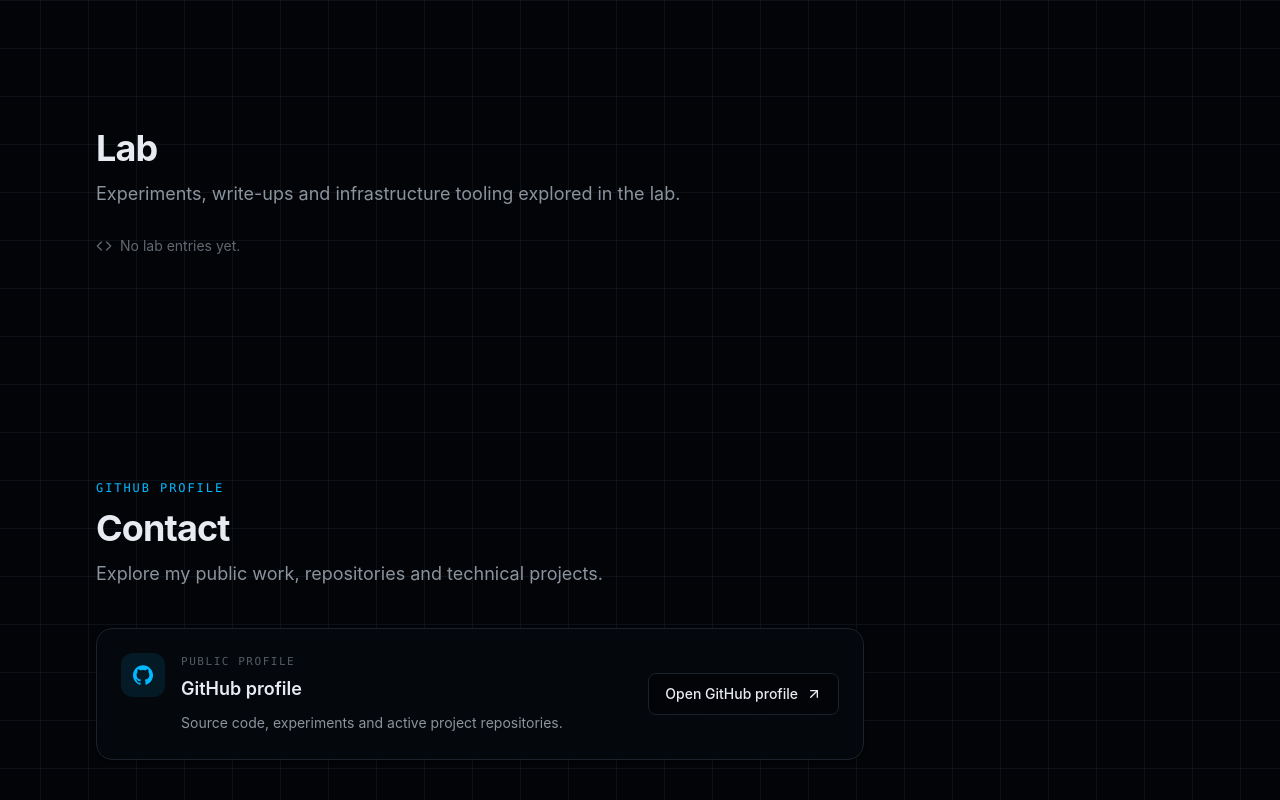
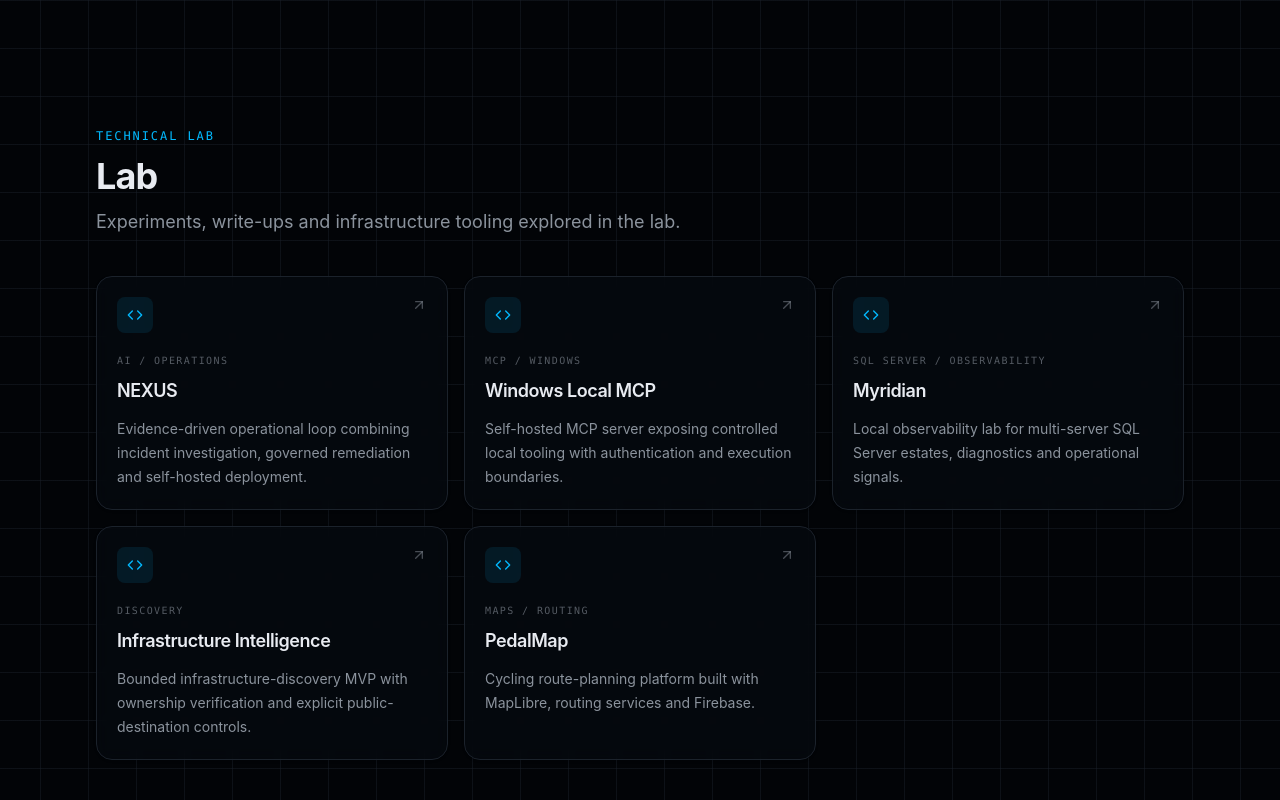
Before and after one commit to raycbn/rayvega, a React (Vite) app: page / in a window 1280 px wide. Shown: the part 8880-9680 px from the top of the page. Built offline with nearby package versions, Linux system fonts and the light colour scheme.

Commit message:
feat(portfolio): turn lab into technical showcase

```diff
--- a/src/components/sections/Lab.tsx
+++ b/src/components/sections/Lab.tsx
@@ -1,23 +1,75 @@
-import { Code } from 'lucide-react'
+import { ArrowUpRight, Code } from 'lucide-react'
+import { motion } from 'framer-motion'
 import { Section } from '../ui/Section'
 import { useLanguage } from '../../lib/i18n'
 
+type LabEntry = {
+  id: string
+  title: string
+  category: string
+  text: string
+  href: string
+}
+
 export function Lab() {
-  const { t } = useLanguage()
+  const { language, t } = useLanguage()
+  const entries: LabEntry[] = language === 'es'
+    ? [
+        { id: 'nexus', title: 'NEXUS', category: 'IA / Operaciones', text: 'Ciclo operativo basado en evidencias, investigación de incidencias, remediación gobernada y despliegue autoalojado.', href: '/projects/nexus' },
+        { id: 'mcp', title: 'Windows Local MCP', category: 'MCP / Windows', text: 'Servidor MCP autoalojado para exponer herramientas locales controladas, con autenticación y límites de ejecución.', href: '/projects/mcp-local-server' },
+        { id: 'myridian', title: 'Myridian', category: 'SQL Server / Observabilidad', text: 'Laboratorio de observabilidad local para múltiples servidores SQL Server, con diagnósticos y señales operativas.', href: '/projects/myridian' },
+        { id: 'discovery', title: 'Infrastructure Intelligence', category: 'Descubrimiento', text: 'MVP de descubrimiento acotado con verificación de propiedad y controles explícitos sobre destinos públicos.', href: '/projects/infrastructure-intelligence' },
+        { id: 'pedalmap', title: 'PedalMap', category: 'Mapas / Routing', text: 'Construcción de una plataforma de planificación ciclista con MapLibre, rutas y servicios Firebase.', href: '/projects/pedalmap' },
+      ]
+    : [
+        { id: 'nexus', title: 'NEXUS', category: 'AI / Operations', text: 'Evidence-driven operational loop combining incident investigation, governed remediation and self-hosted deployment.', href: '/projects/nexus' },
+        { id: 'mcp', title: 'Windows Local MCP', category: 'MCP / Windows', text: 'Self-hosted MCP server exposing controlled local tooling with authentication and execution boundaries.', href: '/projects/mcp-local-server' },
+        { id: 'myridian', title: 'Myridian', category: 'SQL Server / Observability', text: 'Local observability lab for multi-server SQL Server estates, diagnostics and operational signals.', href: '/projects/myridian' },
+        { id: 'discovery', title: 'Infrastructure Intelligence', category: 'Discovery', text: 'Bounded infrastructure-discovery MVP with ownership verification and explicit public-destination controls.', href: '/projects/infrastructure-intelligence' },
+        { id: 'pedalmap', title: 'PedalMap', category: 'Maps / Routing', text: 'Cycling route-planning platform built with MapLibre, routing services and Firebase.', href: '/projects/pedalmap' },
+      ]
 
   return (
     <Section id="lab">
-      <div className="flex flex-col gap-1">
-        <h2 className="text-3xl font-bold tracking-tight text-foreground sm:text-4xl">
+      <motion.div
+        initial={{ opacity: 0, y: 16 }}
+        whileInView={{ opacity: 1, y: 0 }}
+        viewport={{ once: true, margin: '0px' }}
+        transition={{ duration: 0.5, ease: 'easeOut' }}
+      >        <p className="font-mono text-xs uppercase tracking-[0.16em] text-accent">
+          {language === 'es' ? 'Laboratorio técnico' : 'Technical lab'}
+        </p>
+        <h2 className="mt-3 text-3xl font-bold tracking-tight text-foreground sm:text-4xl">
           {t.lab.title}
         </h2>
-        <p className="mt-2 max-w-2xl text-lg text-muted-foreground">
+        <p className="mt-3 max-w-3xl text-lg leading-7 text-muted-foreground">
           {t.lab.description}
         </p>
-        <div className="mt-6 flex items-center gap-2 text-sm text-muted-foreground/70">
-          <Code className="h-4 w-4" aria-hidden="true" />
-          <span>{t.lab.empty}</span>
-        </div>
+      </motion.div>
+
+      <div className="mt-10 grid gap-4 md:grid-cols-2 lg:grid-cols-3">
+        {entries.map((entry, index) => (
+          <motion.a
+            key={entry.id}
+            href={entry.href}
+            initial={{ opacity: 0, y: 14 }}
+            whileInView={{ opacity: 1, y: 0 }}
+            viewport={{ once: true, margin: '0px' }}
+            transition={{ duration: 0.4, ease: 'easeOut', delay: index * 0.04 }}
+            className="group rounded-2xl border border-border bg-card/70 p-5 shadow-sm backdrop-blur-sm transition-colors hover:border-accent/40 hover:bg-card focus-visible:outline-none focus-visible:ring-2 focus-visible:ring-ring focus-visible:ring-offset-2 focus-visible:ring-offset-background"
+          >
+            <div className="flex items-start justify-between gap-3">
+              <span className="flex h-9 w-9 items-center justify-center rounded-lg bg-accent/10 text-accent">
+                <Code className="h-4 w-4" aria-hidden="true" />
+              </span>
+              <ArrowUpRight className="h-4 w-4 text-muted-foreground/50 transition-colors group-hover:text-accent" aria-hidden="true" />
+            </div>            <p className="mt-5 font-mono text-[10px] uppercase tracking-[0.14em] text-muted-foreground/60">
+              {entry.category}
+            </p>
+            <h3 className="mt-2 text-lg font-semibold tracking-tight text-foreground">{entry.title}</h3>
+            <p className="mt-3 text-sm leading-6 text-muted-foreground">{entry.text}</p>
+          </motion.a>
+        ))}
       </div>
     </Section>
   )
```
